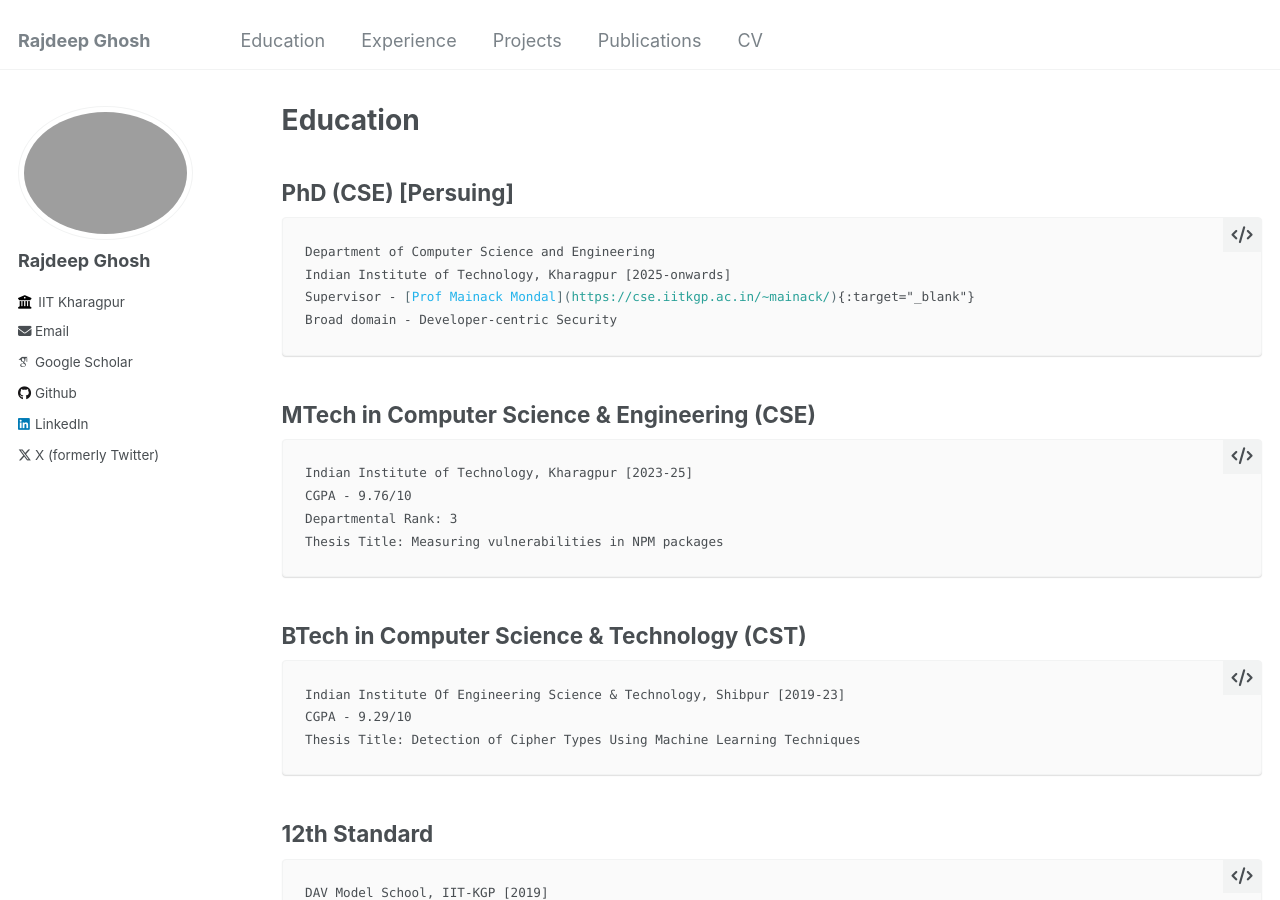
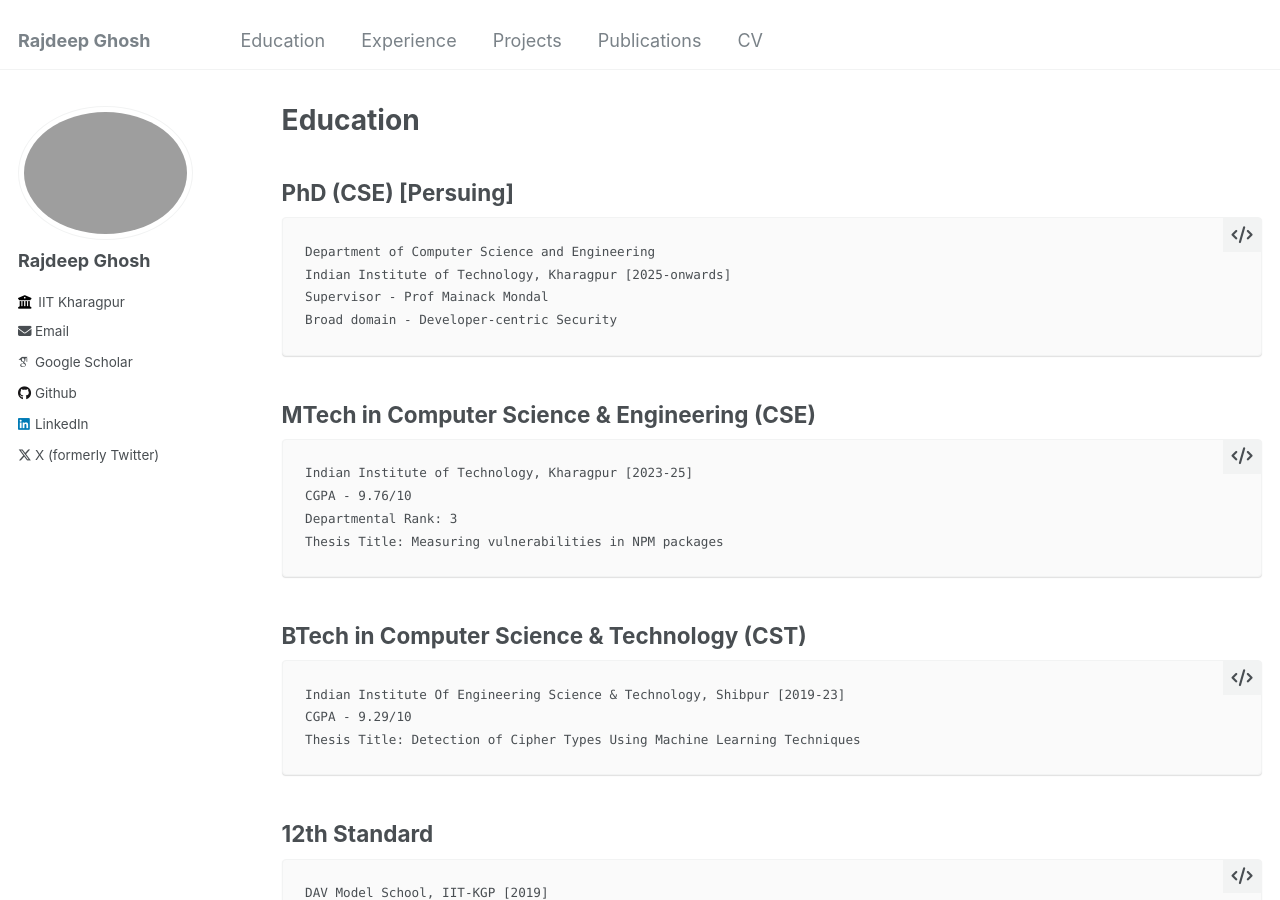
Before and after one commit to Rajdeep-G/Rajdeep-G.github.io, a Jekyll site: the page built from _pages/education.md, in a window 1280 px wide and 900 px high. Built offline with Jekyll 4.4.1, drawn with Linux system fonts in a browser that asks for light colours; some web fonts are replaced; part of the change alters nothing that is shown.

Commit message:
Update education.md

````diff
--- a/_pages/education.md
+++ b/_pages/education.md
@@ -9,7 +9,7 @@ permalink: /education/
 ```markdown
 Department of Computer Science and Engineering
 Indian Institute of Technology, Kharagpur [2025-onwards]
-Supervisor - [Prof Mainack Mondal](https://cse.iitkgp.ac.in/~mainack/){:target="_blank"}
+Supervisor - Prof Mainack Mondal
 Broad domain - Developer-centric Security
 ```
 
````
